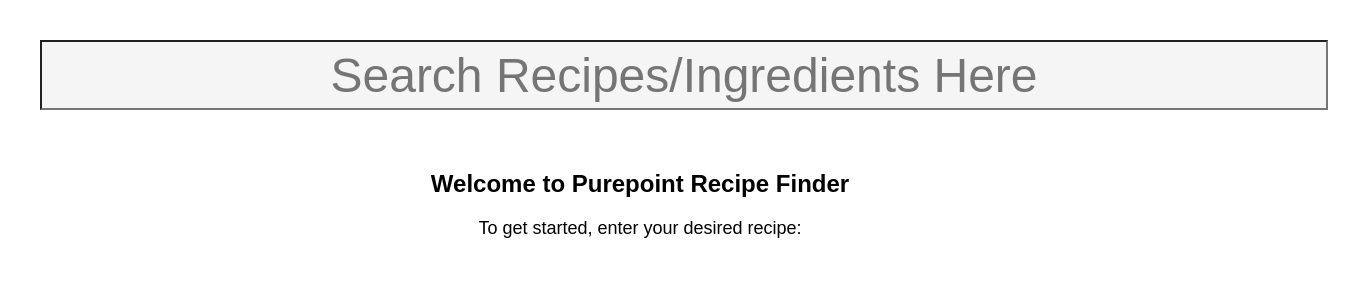
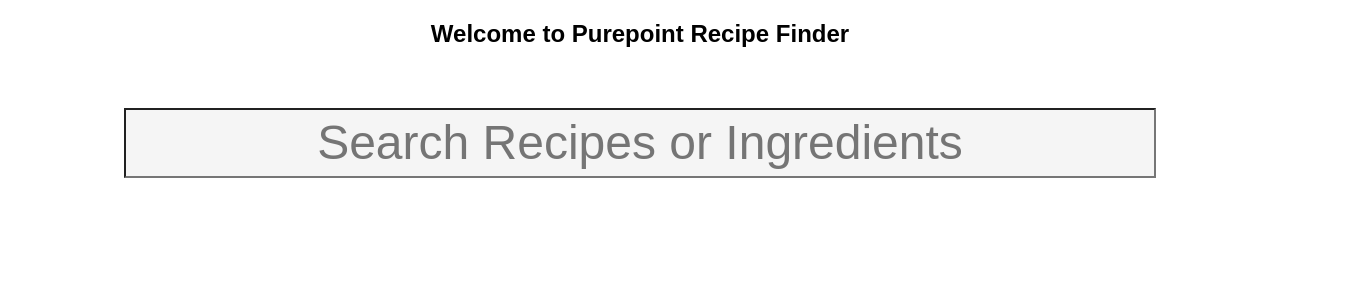
Before and after one commit to lilaivy/recipe_finder, a React (Create React App) app in the folder purepoint-recipe-finder/: page / in a window 1280 px wide. Shown: the top 300 px of the page, 1368 px wide, since content can reach past the window. Built offline with nearby package versions, Linux system fonts and the light colour scheme.

Commit message:
SearchBar styling

```diff
--- a/purepoint-recipe-finder/src/API/api.js
+++ b/purepoint-recipe-finder/src/API/api.js
@@ -8,6 +8,7 @@
                 .get(`http://www.recipepuppy.com/api/?q=${searchQuery}`)
                 .set('Content-Type', 'application/json')
                 .then(res => JSON.parse(res.text) )
+                .then (console.log('searchQuery', searchQuery))
         );
     }
 }
--- a/purepoint-recipe-finder/src/App.js
+++ b/purepoint-recipe-finder/src/App.js
@@ -28,6 +28,7 @@
   render() {
     return (
       <div className="App">
+          <h2>Welcome to Purepoint Recipe Finder</h2>
         <SearchBar updatebox={this.updatebox} value={this.state.searchQuery} />
         <div className="SearchContainer">
           {this.state.searchList.map((recipeItem, i) => {
@@ -43,11 +44,9 @@
               </div>
             );
           })}
-          <h2>Welcome to Purepoint Recipe Finder</h2>
+
         </div>
-        <p className="App-intro">
-          To get started, enter your desired recipe:
-        </p>
+
       </div>
     );
   }
--- a/purepoint-recipe-finder/src/SearchBar.css
+++ b/purepoint-recipe-finder/src/SearchBar.css
@@ -1,7 +1,7 @@
 
 input {
     margin: 5vh;
-    width: 100vw;
+    width: 80vw;
     height: 8vh;
     text-align: center;
     /* border: 1px solid yellow; */
--- a/purepoint-recipe-finder/src/SearchBar.js
+++ b/purepoint-recipe-finder/src/SearchBar.js
@@ -9,7 +9,7 @@
         e.preventDefault();
         updatebox(e.target.value);
       }}>
-        <input type="text" placeholder="Search Recipes/Ingredients Here"/>
+        <input type="text" placeholder="Search Recipes or Ingredients"/>
       </form>
     );
   }
```
